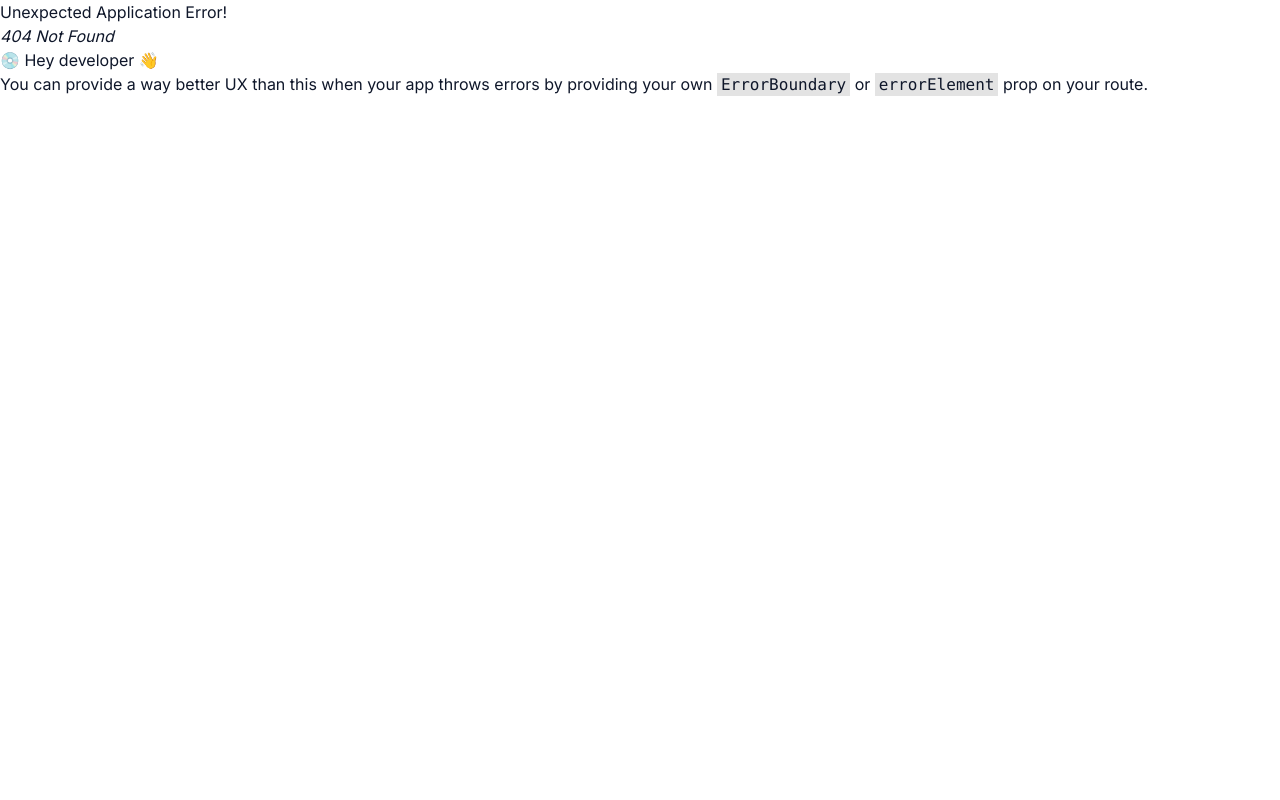
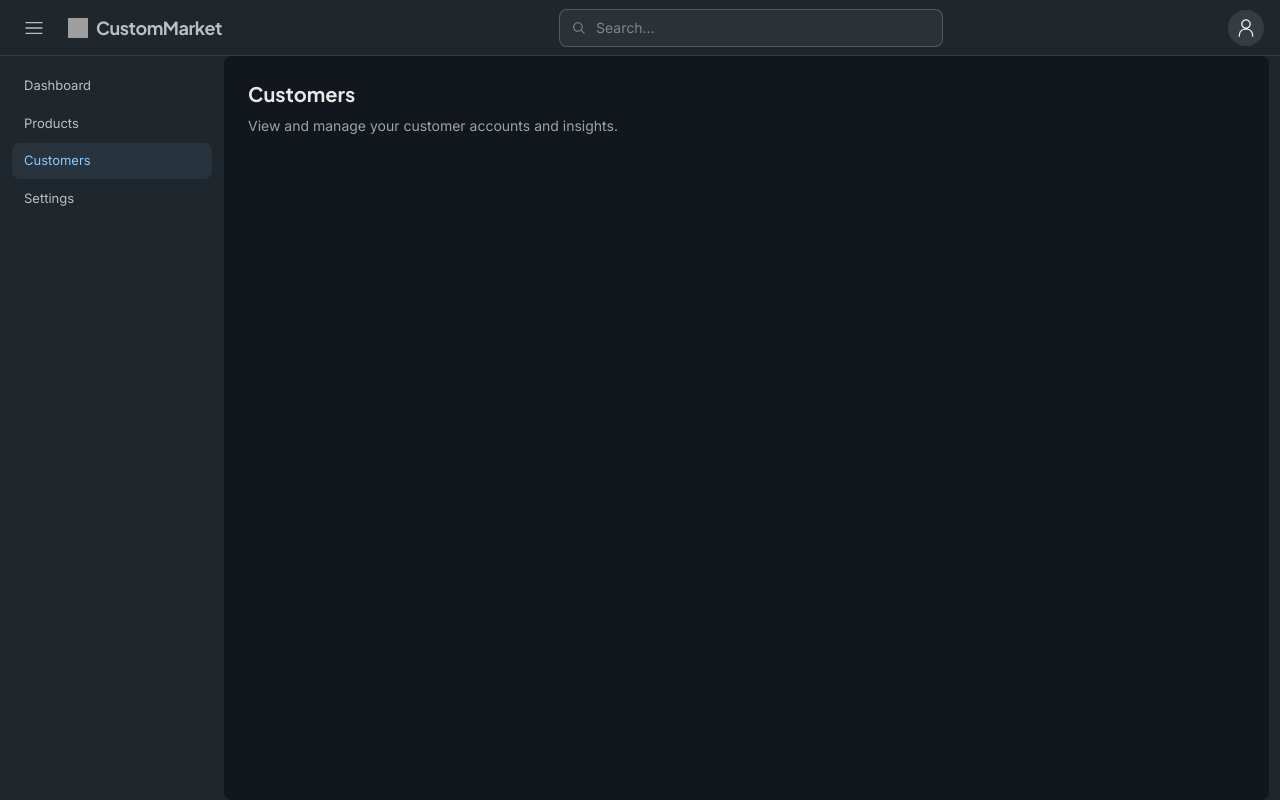
Before and after one commit to souki1/AIMarketResearch, a React (Vite) app in the folder frontend/: page /app/customers in a window 1280 px wide. Before the commit this address had no page. Built offline with nearby package versions, Linux system fonts and the light colour scheme; grey boxes are pictures that could not be loaded.

Commit message:
fixed Ui
fixed Ui glitch

```diff
--- a/frontend/src/applicationPages/AppLayout.tsx
+++ b/frontend/src/applicationPages/AppLayout.tsx
@@ -5,9 +5,10 @@ import Sidebar from "./Sidebar";
 
 export default function AppLayout() {
   const [sidebarOpen, setSidebarOpen] = useState(true);
+  const SIDEBAR_BG = "rgb(31, 39, 45)";
 
   return (
-    <div className="flex flex-col h-screen">
+    <div className="flex flex-col h-screen bg-[SIDEBAR_BG] " style={{ backgroundColor: SIDEBAR_BG }}>
       <Navbar
         sidebarOpen={sidebarOpen}
         onMenuClick={() => setSidebarOpen((prev) => !prev)}
@@ -20,9 +21,14 @@ export default function AppLayout() {
         >
           <Sidebar />
         </div>
-        <main className="flex-1 min-w-0 overflow-auto bg-slate-50">
-          <Outlet />
-        </main>
+        <div className="flex-1 min-w-0 flex ">
+          <main
+            className="w-[99%] h-full overflow-auto rounded-lg "
+            style={{ backgroundColor: "var(--dubois-global-background-color, #1f272d)" }}
+          >
+            <Outlet />
+          </main>
+        </div>
       </div>
     </div>
   );
--- /dev/null
+++ b/frontend/src/applicationPages/CustomersPage.tsx
@@ -0,0 +1,10 @@
+export default function AppCustomersPage() {
+  return (
+    <div className="p-6">
+      <h1 className="font-display font-bold text-xl text-white/90">Customers</h1>
+      <p className="mt-2 text-sm text-white/60">
+        View and manage your customer accounts and insights.
+      </p>
+    </div>
+  );
+}
--- a/frontend/src/applicationPages/DashboardPage.tsx
+++ b/frontend/src/applicationPages/DashboardPage.tsx
@@ -1,9 +1,10 @@
-import { Link } from "react-router-dom";
-
 export default function DashboardPage() {
   return (
-    <>
-
-    </>
+    <div className="p-6">
+      <h1 className="font-display font-bold text-xl text-white/90">Dashboard</h1>
+      <p className="mt-2 text-sm text-white/60">
+        Welcome to your CustomMarket account. You&apos;re signed in.
+      </p>
+    </div>
   );
 }
--- /dev/null
+++ b/frontend/src/applicationPages/ProductsPage.tsx
@@ -0,0 +1,10 @@
+export default function AppProductsPage() {
+  return (
+    <div className="p-6">
+      <h1 className="font-display font-bold text-xl text-white/90">Products</h1>
+      <p className="mt-2 text-sm text-white/60">
+        Manage surveys, analytics, and AI insights for your market research.
+      </p>
+    </div>
+  );
+}
--- /dev/null
+++ b/frontend/src/applicationPages/SettingsPage.tsx
@@ -0,0 +1,10 @@
+export default function AppSettingsPage() {
+  return (
+    <div className="p-6">
+      <h1 className="font-display font-bold text-xl text-white/90">Settings</h1>
+      <p className="mt-2 text-sm text-white/60">
+        Manage your account, workspace, and preferences.
+      </p>
+    </div>
+  );
+}
--- a/frontend/src/applicationPages/Sidebar.tsx
+++ b/frontend/src/applicationPages/Sidebar.tsx
@@ -6,9 +6,9 @@ const ACTIVE_BG = "rgba(138, 202, 255, 0.08)";
 
 const navItems = [
   { label: "Dashboard", to: "/app" },
-  { label: "Products", to: "/app/#" },
-  { label: "Customers", to: "/app/#" },
-  { label: "Settings", to: "/app/#" },
+  { label: "Products", to: "/app/products" },
+  { label: "Customers", to: "/app/customers" },
+  { label: "Settings", to: "/app/settings" },
 ];
 
 export default function Sidebar() {
@@ -16,12 +16,12 @@ export default function Sidebar() {
 
   return (
     <aside
-      className="w-56 shrink-0 h-full border-r text-white/70 border-white flex flex-col"
+      className="w-56 shrink-0 h-full text-white/70 flex flex-col"
       style={{ backgroundColor: SIDEBAR_BG }}
     >
       <nav className="flex-1 p-3 flex flex-col gap-0.5">
         {navItems.map(({ label, to }) => {
-          const isActive = location.pathname === to;
+          const isActive = location.pathname === to || (to !== "/app" && location.pathname.startsWith(to));
           return (
             <Link
               key={to}
--- a/frontend/src/index.css
+++ b/frontend/src/index.css
@@ -2,6 +2,7 @@
 
 @theme {
   --font-sans: "Inter", ui-sans-serif, system-ui, sans-serif;
+  --dubois-global-background-color: rgb(17, 23, 28);
   --font-display: "Plus Jakarta Sans", ui-sans-serif, system-ui, sans-serif;
   --color-brand: #0f172a;
   --color-brand-light: #1e293b;
@@ -9,6 +10,10 @@
   --color-accent-light: #0ea5e9;
   --color-surface: #f8fafc;
   --color-muted: #64748b;
+}
+
+:root {
+  --dubois-global-background-color: rgb(17, 23, 28);
 }
 
 * {
--- a/frontend/src/routes/router.tsx
+++ b/frontend/src/routes/router.tsx
@@ -16,6 +16,9 @@ const CompanyPage = lazy(() => import("../pages/CompanyPage"));
 const EnterprisePage = lazy(() => import("../pages/EnterprisePage"));
 const SignInPage = lazy(() => import("../pages/SignInPage"));
 const DashboardPage = lazy(() => import("../applicationPages/DashboardPage"));
+const AppProductsPage = lazy(() => import("../applicationPages/ProductsPage"));
+const AppCustomersPage = lazy(() => import("../applicationPages/CustomersPage"));
+const AppSettingsPage = lazy(() => import("../applicationPages/SettingsPage"));
 
 export const router = createBrowserRouter([
   {
@@ -28,7 +31,9 @@ export const router = createBrowserRouter([
         element: <AppLayout />,
         children: [
           { index: true, element: <DashboardPage /> },
-          // Add more app routes: { path: "settings", element: <SettingsPage /> },
+          { path: "products", element: <AppProductsPage /> },
+          { path: "customers", element: <AppCustomersPage /> },
+          { path: "settings", element: <AppSettingsPage /> },
         ],
       },
       {
```
